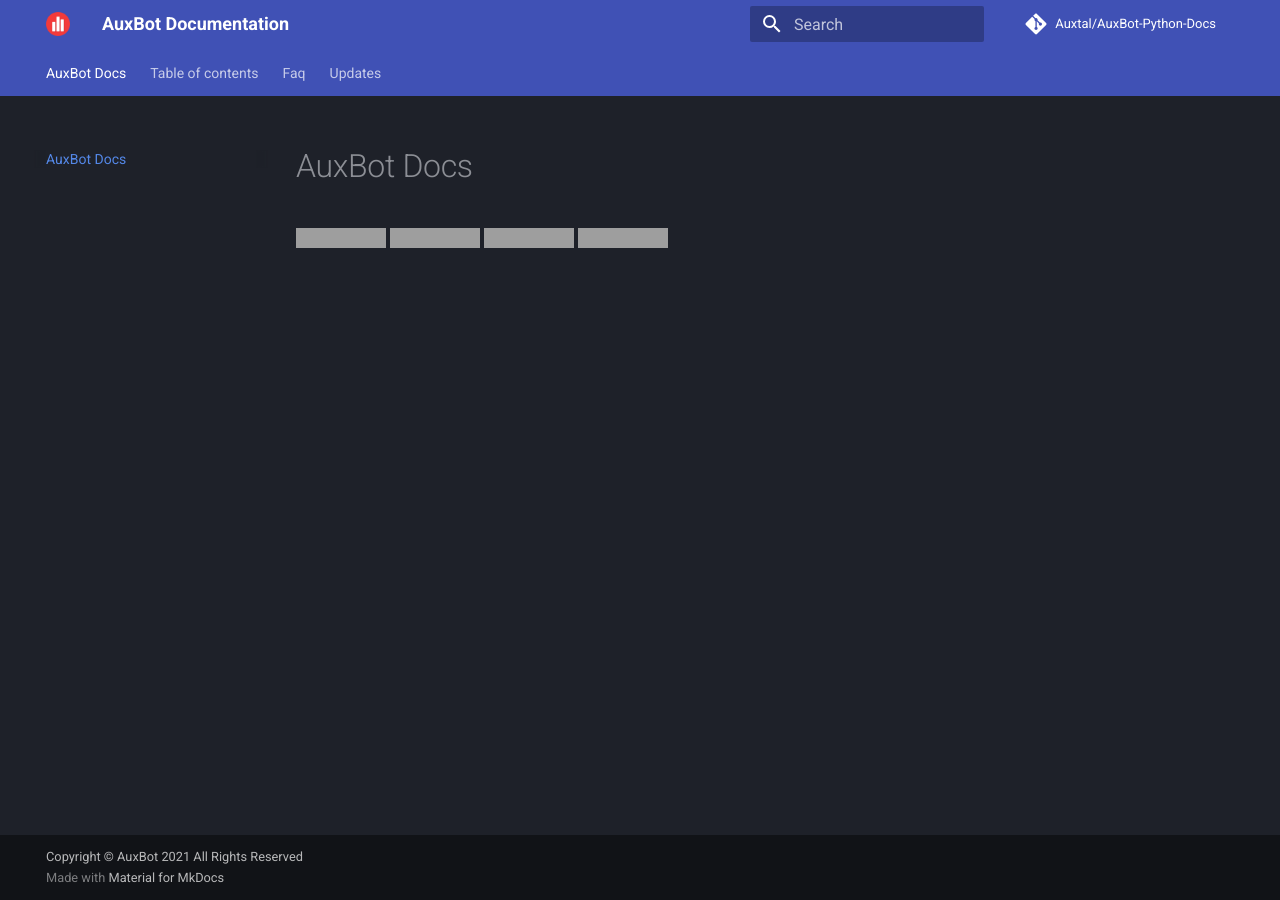
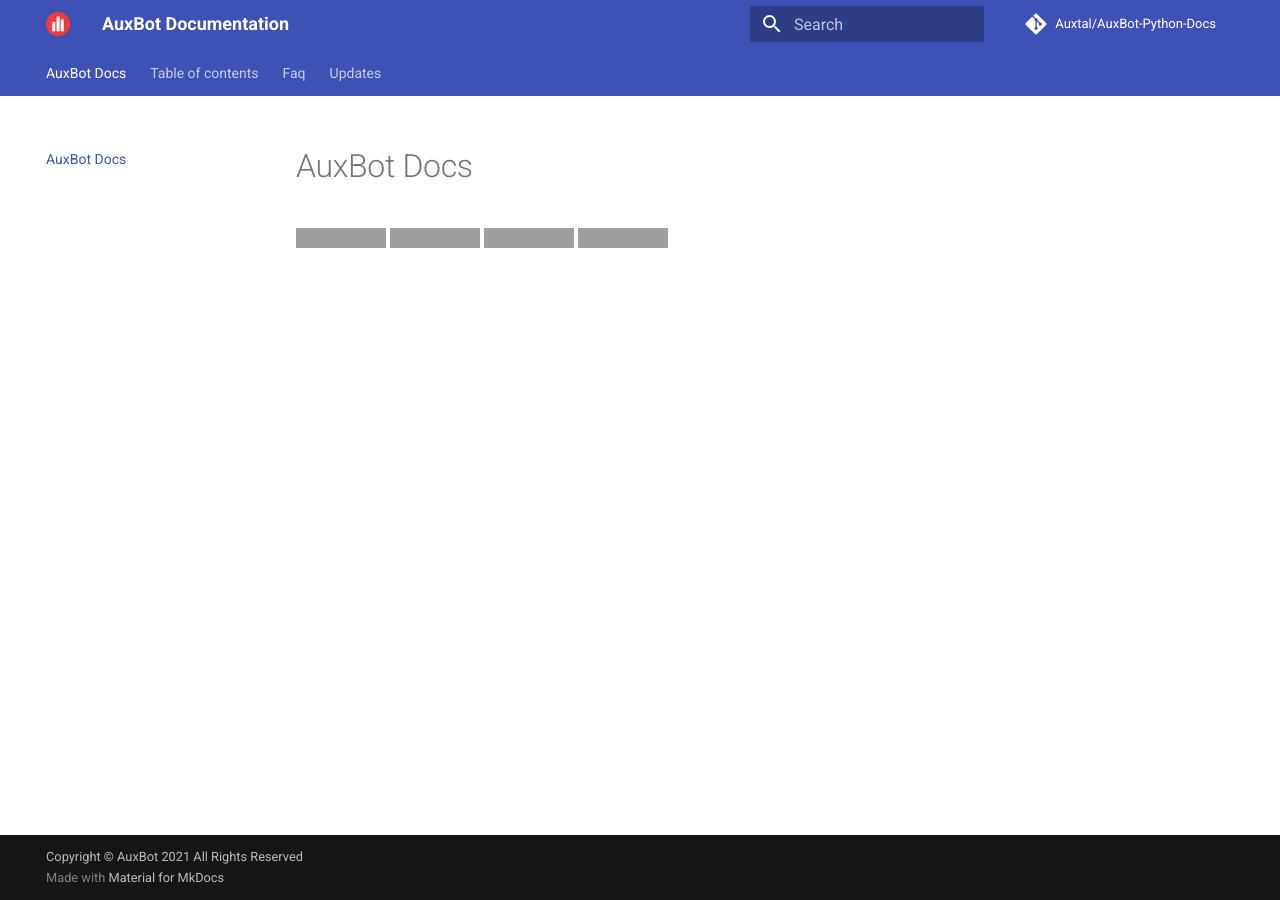
Before and after one commit to auxbot-discord-bot/docs, an MkDocs documentation site: the page built from docs/README.md, in a window 1280 px wide. Built offline with MkDocs 1.6.1 and Material for MkDocs 9.7.7, drawn with Linux system fonts in a browser that asks for light colours; comment, search, counter and statistics services are not loaded; grey boxes are pictures that could not be loaded.

Commit message:
AuxBot Docs changed stylesheet.

```diff
--- a/docs/stylesheets/extra.css
+++ b/docs/stylesheets/extra.css
@@ -2,4 +2,7 @@
 	--md-primary-fg-color: #f33a3a;
 	--md-primary-fg-color--light: #f33a3a;
 	--md-primary-fg-color--dark: #f33a3a;
+
+	--md-primary-bg-color: #181818;
+	--md-primary-bg-color--light: #181818;
 }
--- a/mkdocs.yml
+++ b/mkdocs.yml
@@ -15,7 +15,7 @@
     - navigation.sections
 
   palette:
-    scheme: slate
+    scheme: default
 
 markdown_extensions:
   - toc:
```
